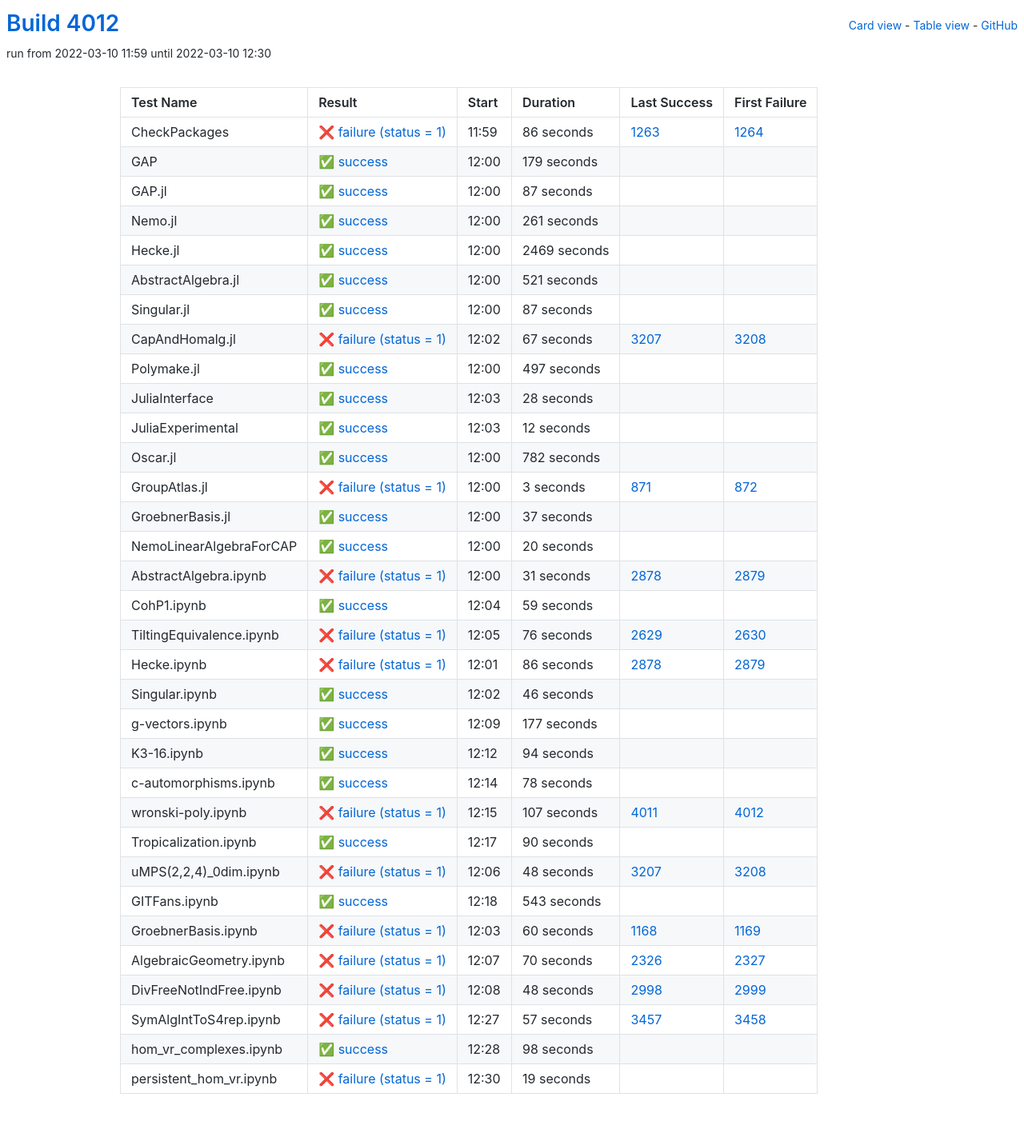
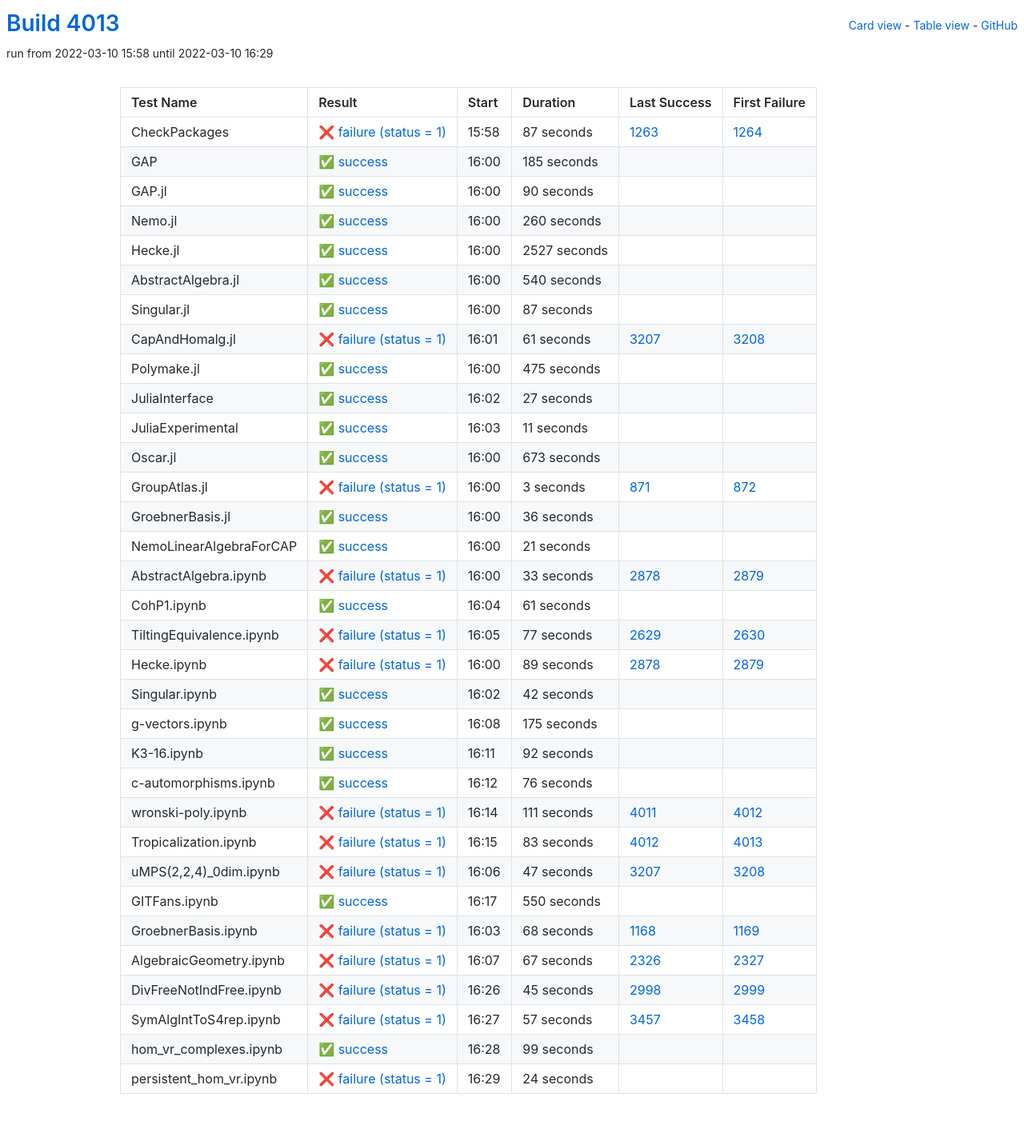
Before and after one commit to oscar-system/oscar-ci-status-stable, a Jekyll site: the page built from table.html, in a window 1280 px wide. Shown: the whole page at 80% size. Built offline with Jekyll 4.4.1, drawn with Linux system fonts in a browser that asks for light colours.

Commit message:
Build #4013

```diff
--- a/_data/ci.yml
+++ b/_data/ci.yml
@@ -1,6 +1,6 @@
 ---
-build: 4012
-build_url: https://oscarci.mathematik.uni-kl.de/job/oscar-stable/4012/
+build: 4013
+build_url: https://oscarci.mathematik.uni-kl.de/job/oscar-stable/4013/
 job: oscar-stable
 organization: oscar-system
 repo: oscar-ci-status-stable
@@ -8,80 +8,80 @@ repourl: https://github.com/oscar-system/oscar-ci-status-stable
 tests:
 - name: CheckPackages
   id: checkpackages
-  log: https://oscarci.mathematik.uni-kl.de/job/oscar-stable/4012/artifact/logs/build-4012/CheckPackages.log
-  start: 2022-03-10 11:59
+  log: https://oscarci.mathematik.uni-kl.de/job/oscar-stable/4013/artifact/logs/build-4013/CheckPackages.log
+  start: 2022-03-10 15:58
   success: false
   exitcode: 1
   status: failure
-  duration: 86
+  duration: 87
   last_success: 1263
   last_success_url: https://oscarci.mathematik.uni-kl.de/job/oscar-stable/1263/
   first_failure: 1264
   first_failure_url: https://oscarci.mathematik.uni-kl.de/job/oscar-stable/1264/
 - name: GAP
   id: gap
-  log: https://oscarci.mathematik.uni-kl.de/job/oscar-stable/4012/artifact/logs/build-4012/GAP.log
-  start: 2022-03-10 12:00
+  log: https://oscarci.mathematik.uni-kl.de/job/oscar-stable/4013/artifact/logs/build-4013/GAP.log
+  start: 2022-03-10 16:00
   success: true
   exitcode: 0
   status: success
-  duration: 179
+  duration: 185
   last_success: false
   last_success_url:
   first_failure: false
   first_failure_url:
 - name: GAP.jl
   id: gap-jl
-  log: https://oscarci.mathematik.uni-kl.de/job/oscar-stable/4012/artifact/logs/build-4012/GAP.jl.log
-  start: 2022-03-10 12:00
+  log: https://oscarci.mathematik.uni-kl.de/job/oscar-stable/4013/artifact/logs/build-4013/GAP.jl.log
+  start: 2022-03-10 16:00
   success: true
   exitcode: 0
   status: success
-  duration: 87
+  duration: 90
   last_success: false
   last_success_url:
   first_failure: false
   first_failure_url:
 - name: Nemo.jl
   id: nemo-jl
-  log: https://oscarci.mathematik.uni-kl.de/job/oscar-stable/4012/artifact/logs/build-4012/Nemo.jl.log
-  start: 2022-03-10 12:00
+  log: https://oscarci.mathematik.uni-kl.de/job/oscar-stable/4013/artifact/logs/build-4013/Nemo.jl.log
+  start: 2022-03-10 16:00
   success: true
   exitcode: 0
   status: success
-  duration: 261
+  duration: 260
   last_success: false
   last_success_url:
   first_failure: false
   first_failure_url:
 - name: Hecke.jl
   id: hecke-jl
-  log: https://oscarci.mathematik.uni-kl.de/job/oscar-stable/4012/artifact/logs/build-4012/Hecke.jl.log
-  start: 2022-03-10 12:00
+  log: https://oscarci.mathematik.uni-kl.de/job/oscar-stable/4013/artifact/logs/build-4013/Hecke.jl.log
+  start: 2022-03-10 16:00
   success: true
   exitcode: 0
   status: success
-  duration: 2469
+  duration: 2527
   last_success: false
   last_success_url:
   first_failure: false
   first_failure_url:
 - name: AbstractAlgebra.jl
   id: abstractalgebra-jl
-  log: https://oscarci.mathematik.uni-kl.de/job/oscar-stable/4012/artifact/logs/build-4012/AbstractAlgebra.jl.log
-  start: 2022-03-10 12:00
+  log: https://oscarci.mathematik.uni-kl.de/job/oscar-stable/4013/artifact/logs/build-4013/AbstractAlgebra.jl.log
+  start: 2022-03-10 16:00
   success: true
   exitcode: 0
   status: success
-  duration: 521
+  duration: 540
   last_success: false
   last_success_url:
   first_failure: false
   first_failure_url:
 - name: Singular.jl
   id: singular-jl
-  log: https://oscarci.mathematik.uni-kl.de/job/oscar-stable/4012/artifact/logs/build-4012/Singular.jl.log
-  start: 2022-03-10 12:00
+  log: https://oscarci.mathematik.uni-kl.de/job/oscar-stable/4013/artifact/logs/build-4013/Singular.jl.log
+  start: 2022-03-10 16:00
   success: true
   exitcode: 0
   status: success
@@ -92,68 +92,68 @@ tests:
   first_failure_url:
 - name: CapAndHomalg.jl
   id: capandhomalg-jl
-  log: https://oscarci.mathematik.uni-kl.de/job/oscar-stable/4012/artifact/logs/build-4012/CapAndHomalg.jl.log
-  start: 2022-03-10 12:02
+  log: https://oscarci.mathematik.uni-kl.de/job/oscar-stable/4013/artifact/logs/build-4013/CapAndHomalg.jl.log
+  start: 2022-03-10 16:01
   success: false
   exitcode: 1
   status: failure
-  duration: 67
+  duration: 61
   last_success: 3207
   last_success_url: https://oscarci.mathematik.uni-kl.de/job/oscar-stable/3207/
   first_failure: 3208
   first_failure_url: https://oscarci.mathematik.uni-kl.de/job/oscar-stable/3208/
 - name: Polymake.jl
   id: polymake-jl
-  log: https://oscarci.mathematik.uni-kl.de/job/oscar-stable/4012/artifact/logs/build-4012/Polymake.jl.log
-  start: 2022-03-10 12:00
+  log: https://oscarci.mathematik.uni-kl.de/job/oscar-stable/4013/artifact/logs/build-4013/Polymake.jl.log
+  start: 2022-03-10 16:00
   success: true
   exitcode: 0
   status: success
-  duration: 497
+  duration: 475
   last_success: false
   last_success_url:
   first_failure: false
   first_failure_url:
 - name: JuliaInterface
   id: juliainterface
-  log: https://oscarci.mathematik.uni-kl.de/job/oscar-stable/4012/artifact/logs/build-4012/JuliaInterface.log
-  start: 2022-03-10 12:03
+  log: https://oscarci.mathematik.uni-kl.de/job/oscar-stable/4013/artifact/logs/build-4013/JuliaInterface.log
+  start: 2022-03-10 16:02
   success: true
   exitcode: 0
   status: success
-  duration: 28
+  duration: 27
   last_success: false
   last_success_url:
   first_failure: false
   first_failure_url:
 - name: JuliaExperimental
   id: juliaexperimental
-  log: https://oscarci.mathematik.uni-kl.de/job/oscar-stable/4012/artifact/logs/build-4012/JuliaExperimental.log
-  start: 2022-03-10 12:03
+  log: https://oscarci.mathematik.uni-kl.de/job/oscar-stable/4013/artifact/logs/build-4013/JuliaExperimental.log
+  start: 2022-03-10 16:03
   success: true
   exitcode: 0
   status: success
-  duration: 12
+  duration: 11
   last_success: false
   last_success_url:
   first_failure: false
   first_failure_url:
 - name: Oscar.jl
   id: oscar-jl
-  log: https://oscarci.mathematik.uni-kl.de/job/oscar-stable/4012/artifact/logs/build-4012/Oscar.jl.log
-  start: 2022-03-10 12:00
+  log: https://oscarci.mathematik.uni-kl.de/job/oscar-stable/4013/artifact/logs/build-4013/Oscar.jl.log
+  start: 2022-03-10 16:00
   success: true
   exitcode: 0
   status: success
-  duration: 782
+  duration: 673
   last_success: false
   last_success_url:
   first_failure: false
   first_failure_url:
 - name: GroupAtlas.jl
   id: groupatlas-jl
-  log: https://oscarci.mathematik.uni-kl.de/job/oscar-stable/4012/artifact/logs/build-4012/GroupAtlas.jl.log
-  start: 2022-03-10 12:00
+  log: https://oscarci.mathematik.uni-kl.de/job/oscar-stable/4013/artifact/logs/build-4013/GroupAtlas.jl.log
+  start: 2022-03-10 16:00
   success: false
   exitcode: 1
   status: failure
@@ -164,212 +164,212 @@ tests:
   first_failure_url: https://oscarci.mathematik.uni-kl.de/job/oscar-stable/872/
 - name: GroebnerBasis.jl
   id: groebnerbasis-jl
-  log: https://oscarci.mathematik.uni-kl.de/job/oscar-stable/4012/artifact/logs/build-4012/GroebnerBasis.jl.log
-  start: 2022-03-10 12:00
+  log: https://oscarci.mathematik.uni-kl.de/job/oscar-stable/4013/artifact/logs/build-4013/GroebnerBasis.jl.log
+  start: 2022-03-10 16:00
   success: true
   exitcode: 0
   status: success
-  duration: 37
+  duration: 36
   last_success: false
   last_success_url:
   first_failure: false
   first_failure_url:
 - name: NemoLinearAlgebraForCAP
   id: nemolinearalgebraforcap
-  log: https://oscarci.mathematik.uni-kl.de/job/oscar-stable/4012/artifact/logs/build-4012/NemoLinearAlgebraForCAP.log
-  start: 2022-03-10 12:00
+  log: https://oscarci.mathematik.uni-kl.de/job/oscar-stable/4013/artifact/logs/build-4013/NemoLinearAlgebraForCAP.log
+  start: 2022-03-10 16:00
   success: true
   exitcode: 0
   status: success
-  duration: 20
+  duration: 21
   last_success: false
   last_success_url:
   first_failure: false
   first_failure_url:
 - name: AbstractAlgebra.ipynb
   id: abstractalgebra-ipynb
-  log: https://oscarci.mathematik.uni-kl.de/job/oscar-stable/4012/artifact/logs/build-4012/AbstractAlgebra.ipynb.log
-  start: 2022-03-10 12:00
+  log: https://oscarci.mathematik.uni-kl.de/job/oscar-stable/4013/artifact/logs/build-4013/AbstractAlgebra.ipynb.log
+  start: 2022-03-10 16:00
   success: false
   exitcode: 1
   status: failure
-  duration: 31
+  duration: 33
   last_success: 2878
   last_success_url: https://oscarci.mathematik.uni-kl.de/job/oscar-stable/2878/
   first_failure: 2879
   first_failure_url: https://oscarci.mathematik.uni-kl.de/job/oscar-stable/2879/
 - name: CohP1.ipynb
   id: cohp1-ipynb
-  log: https://oscarci.mathematik.uni-kl.de/job/oscar-stable/4012/artifact/logs/build-4012/CohP1.ipynb.log
-  start: 2022-03-10 12:04
+  log: https://oscarci.mathematik.uni-kl.de/job/oscar-stable/4013/artifact/logs/build-4013/CohP1.ipynb.log
+  start: 2022-03-10 16:04
   success: true
   exitcode: 0
   status: success
-  duration: 59
+  duration: 61
   last_success: false
   last_success_url:
   first_failure: false
   first_failure_url:
 - name: TiltingEquivalence.ipynb
   id: tiltingequivalence-ipynb
-  log: https://oscarci.mathematik.uni-kl.de/job/oscar-stable/4012/artifact/logs/build-4012/TiltingEquivalence.ipynb.log
-  start: 2022-03-10 12:05
+  log: https://oscarci.mathematik.uni-kl.de/job/oscar-stable/4013/artifact/logs/build-4013/TiltingEquivalence.ipynb.log
+  start: 2022-03-10 16:05
   success: false
   exitcode: 1
   status: failure
-  duration: 76
+  duration: 77
   last_success: 2629
   last_success_url: https://oscarci.mathematik.uni-kl.de/job/oscar-stable/2629/
   first_failure: 2630
   first_failure_url: https://oscarci.mathematik.uni-kl.de/job/oscar-stable/2630/
 - name: Hecke.ipynb
   id: hecke-ipynb
-  log: https://oscarci.mathematik.uni-kl.de/job/oscar-stable/4012/artifact/logs/build-4012/Hecke.ipynb.log
-  start: 2022-03-10 12:01
+  log: https://oscarci.mathematik.uni-kl.de/job/oscar-stable/4013/artifact/logs/build-4013/Hecke.ipynb.log
+  start: 2022-03-10 16:00
   success: false
   exitcode: 1
   status: failure
-  duration: 86
+  duration: 89
   last_success: 2878
   last_success_url: https://oscarci.mathematik.uni-kl.de/job/oscar-stable/2878/
   first_failure: 2879
   first_failure_url: https://oscarci.mathematik.uni-kl.de/job/oscar-stable/2879/
 - name: Singular.ipynb
   id: singular-ipynb
-  log: https://oscarci.mathematik.uni-kl.de/job/oscar-stable/4012/artifact/logs/build-4012/Singular.ipynb.log
-  start: 2022-03-10 12:02
+  log: https://oscarci.mathematik.uni-kl.de/job/oscar-stable/4013/artifact/logs/build-4013/Singular.ipynb.log
+  start: 2022-03-10 16:02
   success: true
   exitcode: 0
   status: success
-  duration: 46
+  duration: 42
   last_success: false
   last_success_url:
   first_failure: false
   first_failure_url:
 - name: g-vectors.ipynb
   id: g-vectors-ipynb
-  log: https://oscarci.mathematik.uni-kl.de/job/oscar-stable/4012/artifact/logs/build-4012/g-vectors.ipynb.log
-  start: 2022-03-10 12:09
+  log: https://oscarci.mathematik.uni-kl.de/job/oscar-stable/4013/artifact/logs/build-4013/g-vectors.ipynb.log
+  start: 2022-03-10 16:08
   success: true
   exitcode: 0
   status: success
-  duration: 177
+  duration: 175
   last_success: false
   last_success_url:
   first_failure: false
   first_failure_url:
 - name: K3-16.ipynb
   id: k3-16-ipynb
-  log: https://oscarci.mathematik.uni-kl.de/job/oscar-stable/4012/artifact/logs/build-4012/K3-16.ipynb.log
-  start: 2022-03-10 12:12
+  log: https://oscarci.mathematik.uni-kl.de/job/oscar-stable/4013/artifact/logs/build-4013/K3-16.ipynb.log
+  start: 2022-03-10 16:11
   success: true
   exitcode: 0
   status: success
-  duration: 94
+  duration: 92
   last_success: false
   last_success_url:
   first_failure: false
   first_failure_url:
 - name: c-automorphisms.ipynb
   id: c-automorphisms-ipynb
-  log: https://oscarci.mathematik.uni-kl.de/job/oscar-stable/4012/artifact/logs/build-4012/c-automorphisms.ipynb.log
-  start: 2022-03-10 12:14
+  log: https://oscarci.mathematik.uni-kl.de/job/oscar-stable/4013/artifact/logs/build-4013/c-automorphisms.ipynb.log
+  start: 2022-03-10 16:12
   success: true
   exitcode: 0
   status: success
-  duration: 78
+  duration: 76
   last_success: false
   last_success_url:
   first_failure: false
   first_failure_url:
 - name: wronski-poly.ipynb
   id: wronski-poly-ipynb
-  log: https://oscarci.mathematik.uni-kl.de/job/oscar-stable/4012/artifact/logs/build-4012/wronski-poly.ipynb.log
-  start: 2022-03-10 12:15
+  log: https://oscarci.mathematik.uni-kl.de/job/oscar-stable/4013/artifact/logs/build-4013/wronski-poly.ipynb.log
+  start: 2022-03-10 16:14
   success: false
   exitcode: 1
   status: failure
-  duration: 107
+  duration: 111
   last_success: 4011
   last_success_url: https://oscarci.mathematik.uni-kl.de/job/oscar-stable/4011/
   first_failure: 4012
   first_failure_url: https://oscarci.mathematik.uni-kl.de/job/oscar-stable/4012/
 - name: Tropicalization.ipynb
   id: tropicalization-ipynb
-  log: https://oscarci.mathematik.uni-kl.de/job/oscar-stable/4012/artifact/logs/build-4012/Tropicalization.ipynb.log
-  start: 2022-03-10 12:17
-  success: true
-  exitcode: 0
-  status: success
-  duration: 90
-  last_success: false
-  last_success_url:
-  first_failure: false
-  first_failure_url:
-- name: uMPS(2,2,4)_0dim.ipynb
-  id: umps-2-2-4-0dim-ipynb
-  log: https://oscarci.mathematik.uni-kl.de/job/oscar-stable/4012/artifact/logs/build-4012/uMPS-2-2-4-_0dim.ipynb.log
-  start: 2022-03-10 12:06
+  log: https://oscarci.mathematik.uni-kl.de/job/oscar-stable/4013/artifact/logs/build-4013/Tropicalization.ipynb.log
+  start: 2022-03-10 16:15
   success: false
   exitcode: 1
   status: failure
-  duration: 48
+  duration: 83
+  last_success: 4012
+  last_success_url: https://oscarci.mathematik.uni-kl.de/job/oscar-stable/4012/
+  first_failure: 4013
+  first_failure_url: https://oscarci.mathematik.uni-kl.de/job/oscar-stable/4013/
+- name: uMPS(2,2,4)_0dim.ipynb
+  id: umps-2-2-4-0dim-ipynb
+  log: https://oscarci.mathematik.uni-kl.de/job/oscar-stable/4013/artifact/logs/build-4013/uMPS-2-2-4-_0dim.ipynb.log
+  start: 2022-03-10 16:06
+  success: false
+  exitcode: 1
+  status: failure
+  duration: 47
   last_success: 3207
   last_success_url: https://oscarci.mathematik.uni-kl.de/job/oscar-stable/3207/
   first_failure: 3208
   first_failure_url: https://oscarci.mathematik.uni-kl.de/job/oscar-stable/3208/
 - name: GITFans.ipynb
   id: gitfans-ipynb
-  log: https://oscarci.mathematik.uni-kl.de/job/oscar-stable/4012/artifact/logs/build-4012/GITFans.ipynb.log
-  start: 2022-03-10 12:18
+  log: https://oscarci.mathematik.uni-kl.de/job/oscar-stable/4013/artifact/logs/build-4013/GITFans.ipynb.log
+  start: 2022-03-10 16:17
   success: true
   exitcode: 0
   status: success
-  duration: 543
+  duration: 550
   last_success: false
   last_success_url:
   first_failure: false
   first_failure_url:
 - name: GroebnerBasis.ipynb
   id: groebnerbasis-ipynb
-  log: https://oscarci.mathematik.uni-kl.de/job/oscar-stable/4012/artifact/logs/build-4012/GroebnerBasis.ipynb.log
-  start: 2022-03-10 12:03
+  log: https://oscarci.mathematik.uni-kl.de/job/oscar-stable/4013/artifact/logs/build-4013/GroebnerBasis.ipynb.log
+  start: 2022-03-10 16:03
   success: false
   exitcode: 1
   status: failure
-  duration: 60
+  duration: 68
   last_success: 1168
   last_success_url: https://oscarci.mathematik.uni-kl.de/job/oscar-stable/1168/
   first_failure: 1169
   first_failure_url: https://oscarci.mathematik.uni-kl.de/job/oscar-stable/1169/
 - name: AlgebraicGeometry.ipynb
   id: algebraicgeometry-ipynb
-  log: https://oscarci.mathematik.uni-kl.de/job/oscar-stable/4012/artifact/logs/build-4012/AlgebraicGeometry.ipynb.log
-  start: 2022-03-10 12:07
+  log: https://oscarci.mathematik.uni-kl.de/job/oscar-stable/4013/artifact/logs/build-4013/AlgebraicGeometry.ipynb.log
+  start: 2022-03-10 16:07
   success: false
   exitcode: 1
   status: failure
-  duration: 70
+  duration: 67
   last_success: 2326
   last_success_url: https://oscarci.mathematik.uni-kl.de/job/oscar-stable/2326/
   first_failure: 2327
   first_failure_url: https://oscarci.mathematik.uni-kl.de/job/oscar-stable/2327/
 - name: DivFreeNotIndFree.ipynb
   id: divfreenotindfree-ipynb
-  log: https://oscarci.mathematik.uni-kl.de/job/oscar-stable/4012/artifact/logs/build-4012/DivFreeNotIndFree.ipynb.log
-  start: 2022-03-10 12:08
+  log: https://oscarci.mathematik.uni-kl.de/job/oscar-stable/4013/artifact/logs/build-4013/DivFreeNotIndFree.ipynb.log
+  start: 2022-03-10 16:26
   success: false
   exitcode: 1
   status: failure
-  duration: 48
+  duration: 45
   last_success: 2998
   last_success_url: https://oscarci.mathematik.uni-kl.de/job/oscar-stable/2998/
   first_failure: 2999
   first_failure_url: https://oscarci.mathematik.uni-kl.de/job/oscar-stable/2999/
 - name: SymAlgIntToS4rep.ipynb
   id: symalginttos4rep-ipynb
-  log: https://oscarci.mathematik.uni-kl.de/job/oscar-stable/4012/artifact/logs/build-4012/SymAlgIntToS4rep.ipynb.log
-  start: 2022-03-10 12:27
+  log: https://oscarci.mathematik.uni-kl.de/job/oscar-stable/4013/artifact/logs/build-4013/SymAlgIntToS4rep.ipynb.log
+  start: 2022-03-10 16:27
   success: false
   exitcode: 1
   status: failure
@@ -380,24 +380,24 @@ tests:
   first_failure_url: https://oscarci.mathematik.uni-kl.de/job/oscar-stable/3458/
 - name: hom_vr_complexes.ipynb
   id: hom-vr-complexes-ipynb
-  log: https://oscarci.mathematik.uni-kl.de/job/oscar-stable/4012/artifact/logs/build-4012/hom_vr_complexes.ipynb.log
-  start: 2022-03-10 12:28
+  log: https://oscarci.mathematik.uni-kl.de/job/oscar-stable/4013/artifact/logs/build-4013/hom_vr_complexes.ipynb.log
+  start: 2022-03-10 16:28
   success: true
   exitcode: 0
   status: success
-  duration: 98
+  duration: 99
   last_success: false
   last_success_url:
   first_failure: false
   first_failure_url:
 - name: persistent_hom_vr.ipynb
   id: persistent-hom-vr-ipynb
-  log: https://oscarci.mathematik.uni-kl.de/job/oscar-stable/4012/artifact/logs/build-4012/persistent_hom_vr.ipynb.log
-  start: 2022-03-10 12:30
+  log: https://oscarci.mathematik.uni-kl.de/job/oscar-stable/4013/artifact/logs/build-4013/persistent_hom_vr.ipynb.log
+  start: 2022-03-10 16:29
   success: false
   exitcode: 1
   status: failure
-  duration: 19
+  duration: 24
   last_success: false
   last_success_url:
   first_failure: false
```
Also changed, not shown: README.md.
